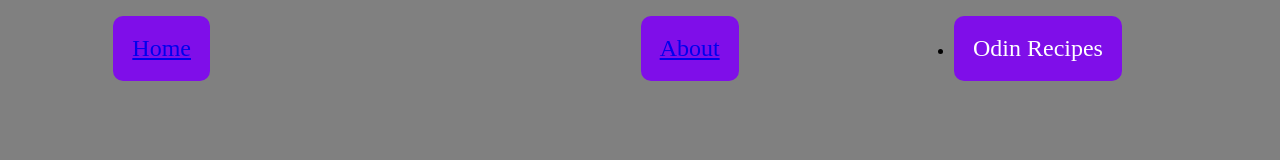
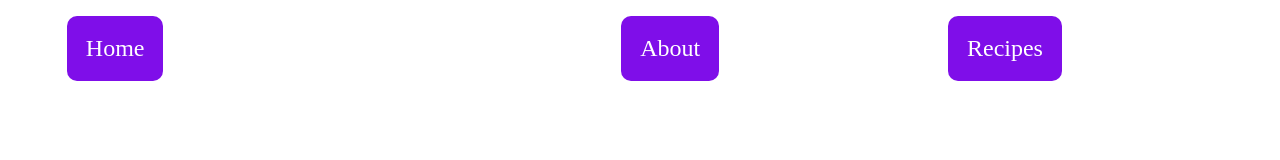
Before and after one commit to stixs63/odin-recipes, a plain HTML site: page index.html in a window 1280 px wide. Drawn offline with Linux system fonts and the light colour scheme.

Commit message:
more change

```diff
--- a/index.html
+++ b/index.html
@@ -8,6 +8,7 @@
     <link rel="stylesheet" href="linkpage.css" />
   </head>
   <body>
+    <div id="background"></div>
     <nav>
       <ul>
         <li class="olink">
@@ -16,9 +17,7 @@
         <li class="olink">
           <a href="http://" target="_blank" rel="noopener noreferrer">About</a>
         </li>
-        <li>
-          <a class="olink" href="lasagna.html" target="-blank">Odin Recipes</a>
-        </li>
+        <li><a class="olink" href="lasagna.html">Recipes</a></li>
       </ul>
     </nav>
 
--- a/linkpage.css
+++ b/linkpage.css
@@ -1,13 +1,34 @@
-body {
-    background-color: gray;
+#background {
+    position: fixed;
+    top: 0;
+    left: 0;
+    width: 100%;
+    height: 100%;
+    background-image: url(img\abc.jpg/);
+    opacity: 0.3;
 }
 
 ul {
     display: flex;
     position: relative;
-    right: 150px;
+    right: 210px;
 
 
+
+
+
+
+}
+
+a,
+.olink {
+    color: white;
+    text-decoration: none;
+
+}
+
+li {
+    list-style: none;
 
 
 }
@@ -31,6 +52,7 @@ ul {
 
 
 
+
 }
 
 .olink:hover {
--- a/main.css
+++ b/main.css
@@ -11,6 +11,8 @@
 
 
 }
+
+
 
 .h {
     text-align: center;
@@ -41,6 +43,7 @@ li {
     list-style: none;
     text-align: start;
     position: relative;
+
 
 
 
```
Also changed, not shown: lasagna.html (+1 -0 lines), img/abc.jpg (added), 1 other file.
